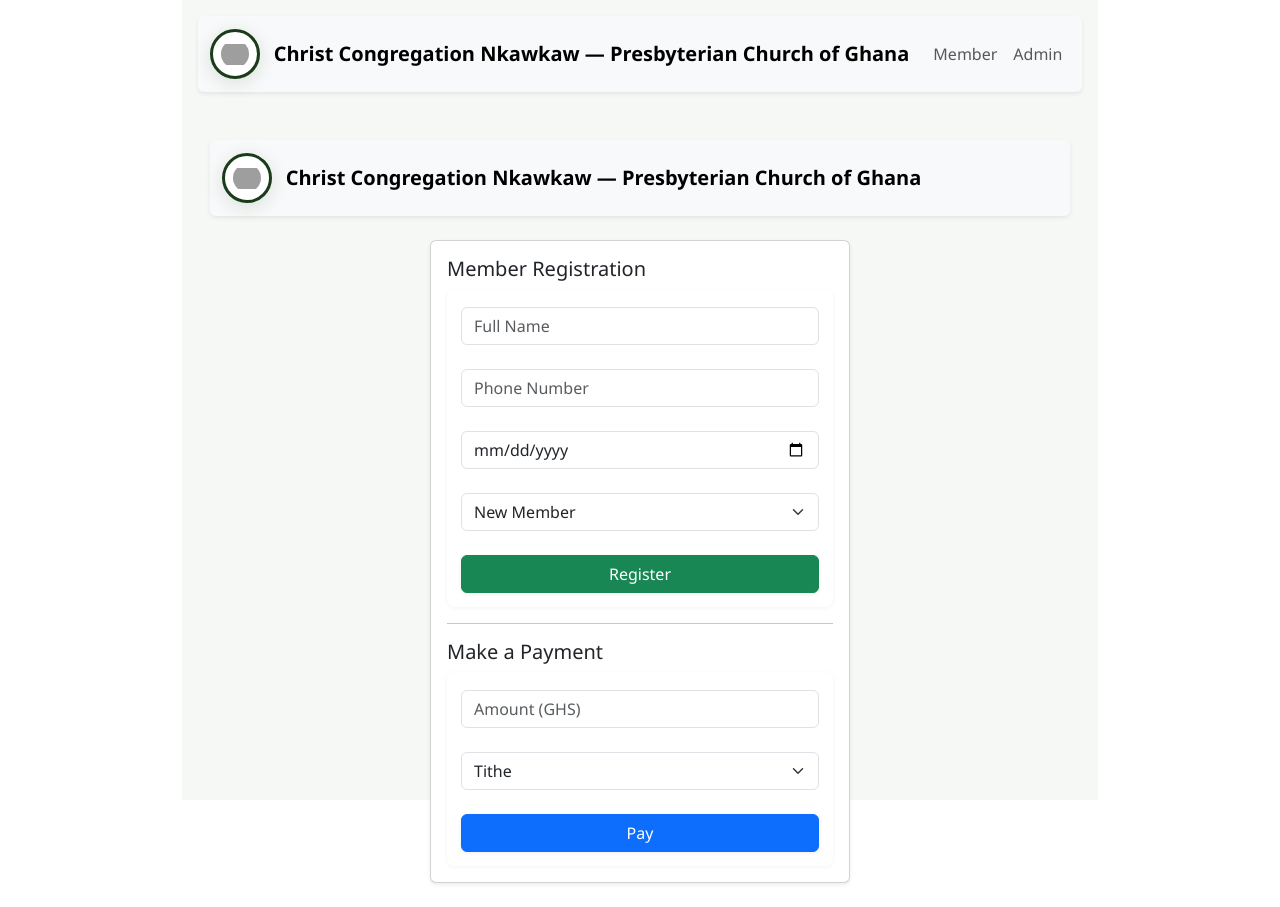
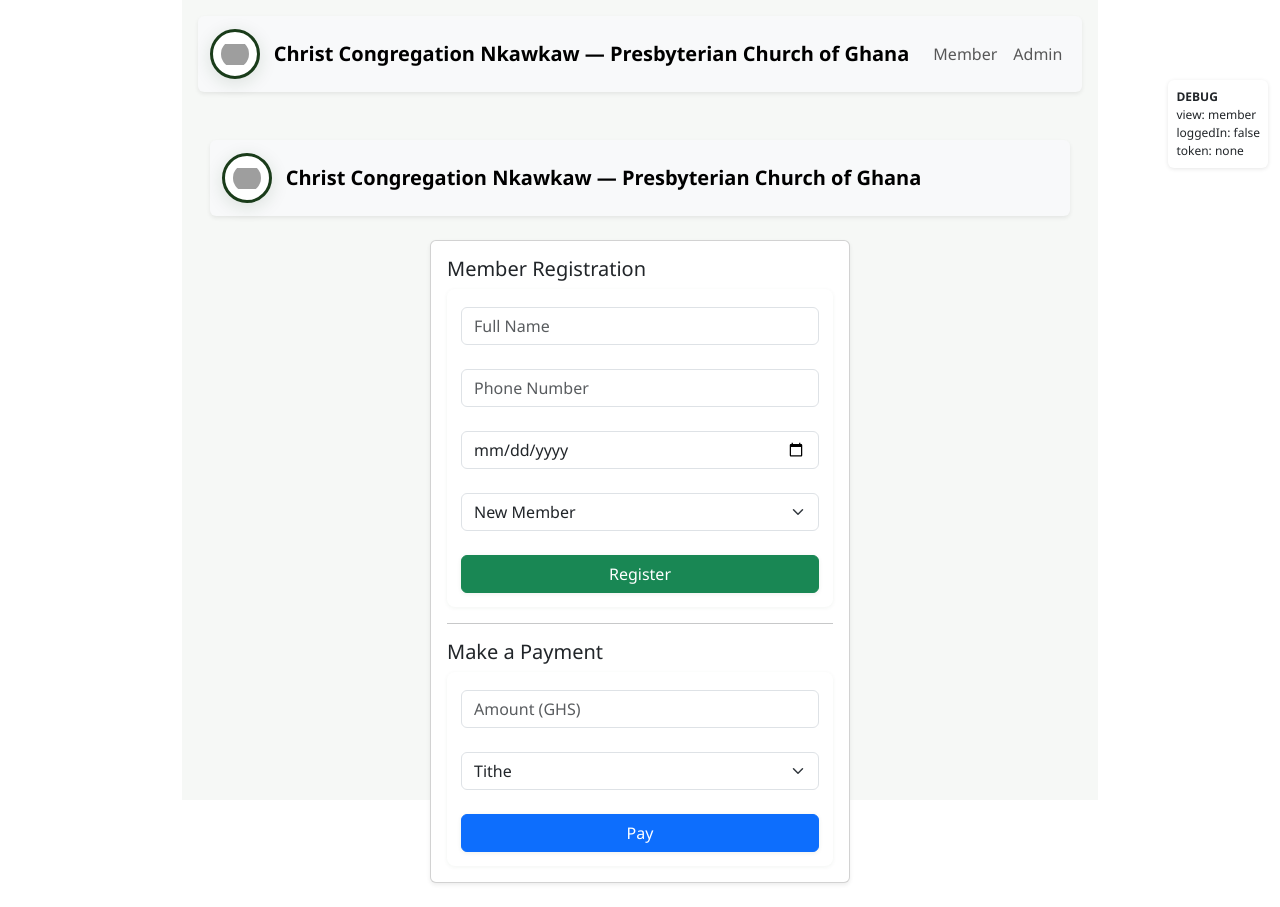
Before and after one commit to Ben2005-hub/Christ-Congregation-Nkawkaw-Presbyterian-Church-of-Ghana, a React (Vite) app: page / in a window 1280 px wide. Built offline with nearby package versions, Linux system fonts and the light colour scheme; grey boxes are pictures that could not be loaded.

Commit message:
Add debug panel and login console log to diagnose admin view issue

```diff
--- a/src/App.jsx
+++ b/src/App.jsx
@@ -486,6 +486,15 @@
           </Nav>
         </Container>
       </Navbar>
+      <div style={{ position: 'fixed', right: 12, top: 80, zIndex: 1050 }}>
+        <div style={{ background: '#fff', padding: 8, borderRadius: 6, boxShadow: '0 1px 4px rgba(0,0,0,0.1)', fontSize: 12 }}>
+          <div><strong>DEBUG</strong></div>
+          <div>view: {view}</div>
+          <div>loggedIn: {loggedIn ? 'true' : 'false'}</div>
+          <div>token: {authToken ? (String(authToken).slice(0,8) + '...') : 'none'}</div>
+        </div>
+      </div>
+
       {view === 'admin' ? (
         loggedIn ? (
           <AdminPortal authToken={authToken} onLogout={() => { try { localStorage.removeItem('admin_token'); } catch (e) {}; setLoggedIn(false); setAuthToken(null); setView('member'); }} />
--- a/src/Login.jsx
+++ b/src/Login.jsx
@@ -24,6 +24,7 @@
       const data = await res.json();
       if (res.ok && data.token) {
         // call parent first so App state updates immediately, then persist token
+        try { console.log('Login successful, invoking onLogin with token', String(data.token).slice(0,8) + '...'); } catch(e){}
         onLogin(data.token);
         try { localStorage.setItem('admin_token', data.token); } catch (e) {}
         setSuccess('Login successful');
```
